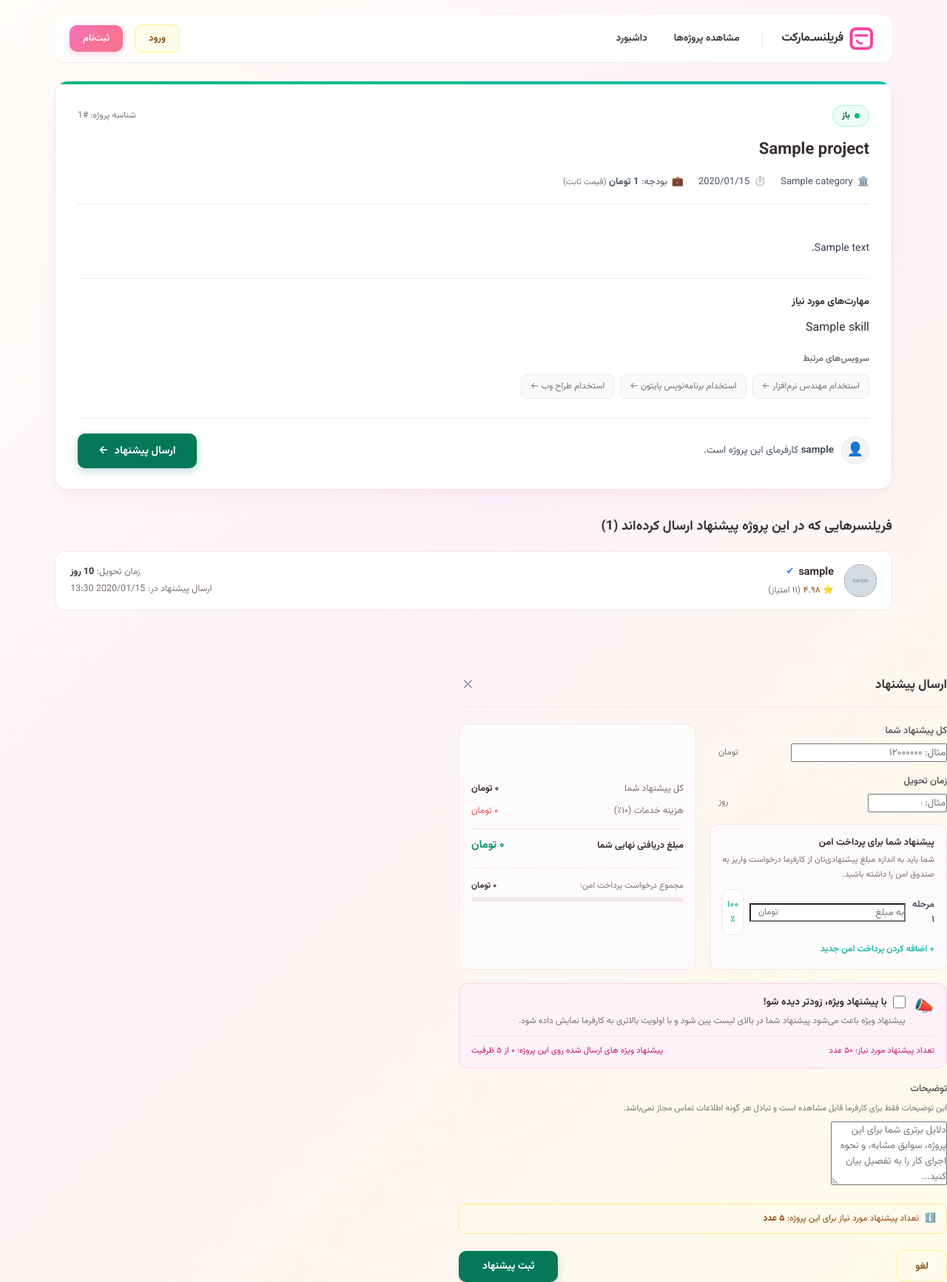
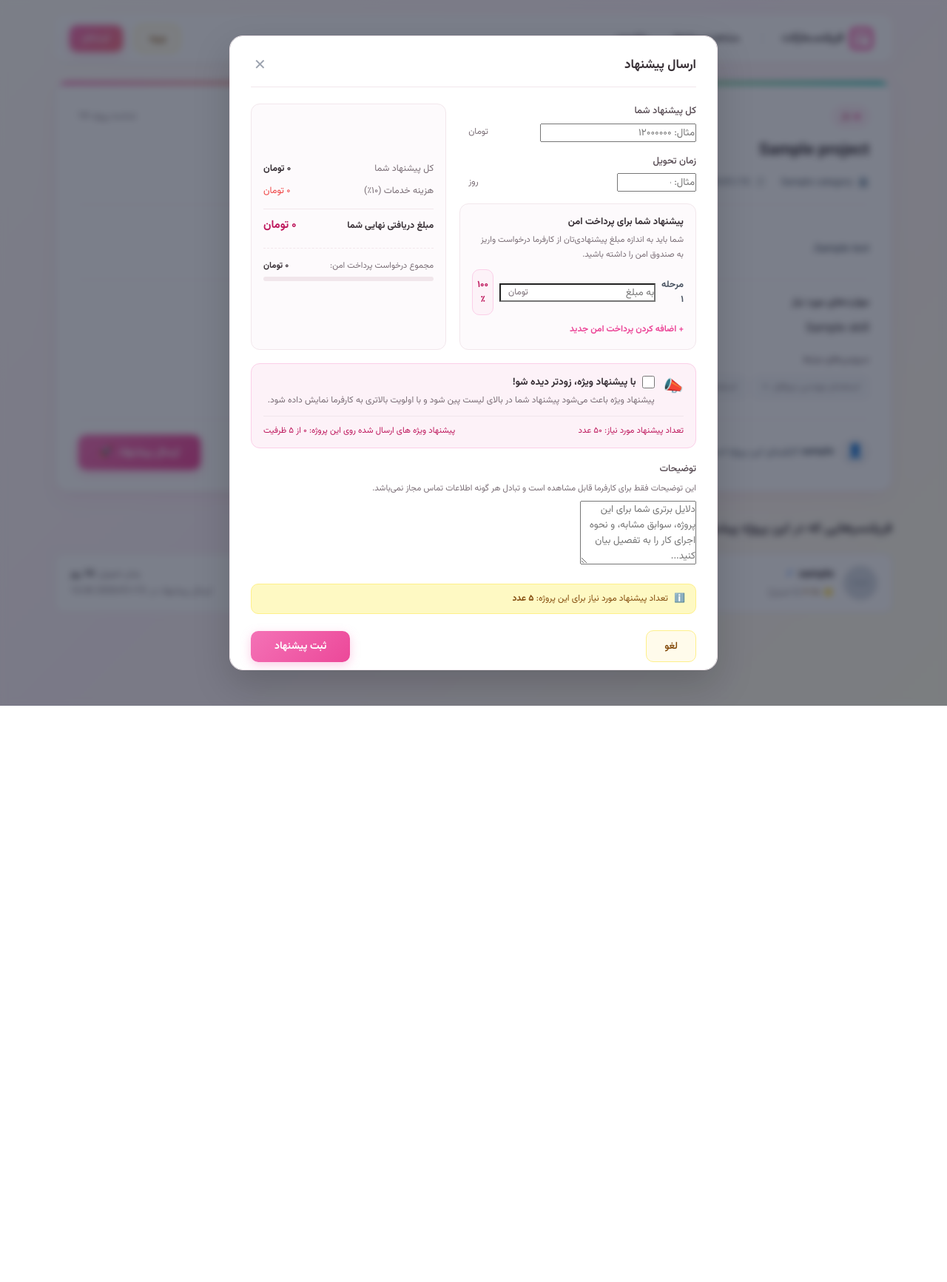
Before and after one commit to mhbmj/Freelance-Marketspace, a Django app: page /projects/1/ in a window 1280 px wide, after a click on "ارسال پیشنهاد 🚀". Shown: the whole page at 74% size. After the commit the page ends 954 px from the top, so only its background shows below. Run offline with Django 5.2, Linux system fonts and the light colour scheme; tables that the repository leaves empty hold one stand-in row (values such as "Sample post"); grey boxes marked "Sample" are stand-in pictures.

Commit message:
fix(ui): align project detail and proposal modal with pastel pink palette and fix centered modal overlay

```diff
--- a/static/css/style.css
+++ b/static/css/style.css
@@ -2424,8 +2424,8 @@ body {
 }
 
 .project-detail-top-bar {
-    height: 4px;
-    background: linear-gradient(90deg, #10b981 0%, var(--accent-teal) 100%);
+    height: 5px;
+    background: linear-gradient(90deg, var(--pastel-pink) 0%, var(--pastel-yellow) 50%, var(--accent-teal) 100%);
     width: 100%;
 }
 
@@ -2433,9 +2433,9 @@ body {
     display: inline-flex;
     align-items: center;
     gap: 6px;
-    background: #ecfdf5;
-    border: 1px solid #a7f3d0;
-    color: #065f46;
+    background: #fdf2f8;
+    border: 1px solid #fbcfe8;
+    color: #be185d;
     padding: 4px 12px;
     border-radius: 20px;
     font-size: 12px;
@@ -2446,7 +2446,7 @@ body {
     width: 7px;
     height: 7px;
     border-radius: 50%;
-    background: #10b981;
+    background: var(--pastel-pink-hover);
 }
 
 .project-detail-title {
@@ -2542,31 +2542,32 @@ body {
     display: inline-flex;
     align-items: center;
     gap: 8px;
-    background: #047857;
+    background: linear-gradient(135deg, var(--pastel-pink) 0%, var(--pastel-pink-hover) 100%);
     color: #ffffff;
-    border: none;
-    border-radius: 10px;
+    border: 1.5px solid var(--pastel-pink-border);
+    border-radius: 12px;
     padding: 12px 28px;
     font-size: 14.5px;
     font-weight: 700;
     cursor: pointer;
-    box-shadow: 0 4px 12px rgba(4, 120, 87, 0.25);
+    box-shadow: 0 4px 14px rgba(244, 114, 182, 0.35);
     transition: all 0.2s ease;
 }
 
 .btn-send-proposal:hover {
-    background: #065f46;
-    transform: translateY(-1px);
-    box-shadow: 0 6px 16px rgba(4, 120, 87, 0.35);
+    background: linear-gradient(135deg, var(--pastel-pink-hover) 0%, #db2777 100%);
+    transform: translateY(-2px);
+    box-shadow: 0 6px 18px rgba(244, 114, 182, 0.45);
+    color: #ffffff;
 }
 
 .btn-bid-submitted {
     display: inline-flex;
     align-items: center;
-    background: #ecfdf5;
-    color: #065f46;
-    border: 1.5px solid #a7f3d0;
-    border-radius: 10px;
+    background: #fdf2f8;
+    color: #be185d;
+    border: 1.5px solid #fbcfe8;
+    border-radius: 12px;
     padding: 11px 22px;
     font-size: 13.5px;
     font-weight: 700;
@@ -2606,12 +2607,56 @@ body {
     flex-shrink: 0;
 }
 
+/* Modal Backdrop Overlay (پاپ‌آپ سنتر شده و فیکس روی کل صفحه) */
+.modal-backdrop {
+    position: fixed !important;
+    top: 0 !important;
+    right: 0 !important;
+    bottom: 0 !important;
+    left: 0 !important;
+    width: 100vw !important;
+    height: 100vh !important;
+    background: rgba(15, 23, 42, 0.55) !important;
+    backdrop-filter: blur(5px) !important;
+    -webkit-backdrop-filter: blur(5px) !important;
+    z-index: 3000 !important;
+    display: none;
+    align-items: center !important;
+    justify-content: center !important;
+    padding: 20px !important;
+    box-sizing: border-box !important;
+    overflow-y: auto !important;
+}
+
+.modal-backdrop.open {
+    display: flex !important;
+}
+
 /* Proposal Modal Styles (Image 24) */
 .proposal-modal-card {
+    background: #ffffff !important;
+    border: 1.5px solid var(--border-card) !important;
+    border-radius: 18px !important;
+    box-shadow: 0 20px 50px rgba(0, 0, 0, 0.18) !important;
     max-width: 660px !important;
     width: 95% !important;
-    max-height: 90vh;
-    overflow-y: auto;
+    max-height: 90vh !important;
+    overflow-y: auto !important;
+    padding: 26px 28px !important;
+    position: relative !important;
+    margin: auto !important;
+    animation: modalPopIn 0.25s cubic-bezier(0.16, 1, 0.3, 1);
+}
+
+@keyframes modalPopIn {
+    from {
+        opacity: 0;
+        transform: translateY(20px) scale(0.97);
+    }
+    to {
+        opacity: 1;
+        transform: translateY(0) scale(1);
+    }
 }
 
 .proposal-modal-grid {
@@ -2678,17 +2723,19 @@ body {
     margin-bottom: 6px;
 }
 
-.btn-submit-green {
-    background: #047857;
+.btn-submit-green, .btn-submit-proposal {
+    background: linear-gradient(135deg, var(--pastel-pink) 0%, var(--pastel-pink-hover) 100%);
     color: #ffffff;
     border: none;
     border-radius: 10px;
     font-weight: 700;
     cursor: pointer;
-    box-shadow: 0 4px 12px rgba(4, 120, 87, 0.2);
+    box-shadow: 0 4px 14px rgba(244, 114, 182, 0.35);
     transition: all 0.2s ease;
 }
 
-.btn-submit-green:hover {
-    background: #065f46;
-}
+.btn-submit-green:hover, .btn-submit-proposal:hover {
+    background: linear-gradient(135deg, var(--pastel-pink-hover) 0%, #db2777 100%);
+    transform: translateY(-1px);
+    box-shadow: 0 6px 18px rgba(244, 114, 182, 0.45);
+}
--- a/templates/accounts/project_detail.html
+++ b/templates/accounts/project_detail.html
@@ -176,7 +176,7 @@
                     {% else %}
                         <button type="button" class="btn-send-proposal" onclick="openModal('proposal-modal')">
                             <span>ارسال پیشنهاد</span>
-                            <span>←</span>
+                            <span>🚀</span>
                         </button>
                     {% endif %}
                 </div>
@@ -299,12 +299,12 @@
                                 <input type="text" id="escrow_amount_display" class="form-control" placeholder="به مبلغ" readonly style="background: #ffffff;">
                                 <span class="input-suffix-tag">تومان</span>
                             </div>
-                            <div style="flex: 1; text-align: center; background: #ffffff; border: 1.5px solid var(--border-card); border-radius: 10px; padding: 10px 6px; font-weight: 700; color: var(--accent-teal);">
+                            <div style="flex: 1; text-align: center; background: #fdf2f8; border: 1.5px solid var(--pastel-pink-border); border-radius: 10px; padding: 10px 6px; font-weight: 700; color: #be185d;">
                                 ۱۰۰ ٪
                             </div>
                         </div>
 
-                        <a href="javascript:void(0)" onclick="alert('پرداخت امن مرحله‌ای در فاز بعدی فعال خواهد شد.')" style="display: inline-block; font-size: 12px; color: var(--accent-teal); font-weight: 700; text-decoration: none; margin-top: 10px;">
+                        <a href="javascript:void(0)" onclick="alert('پرداخت امن مرحله‌ای در فاز بعدی فعال خواهد شد.')" style="display: inline-block; font-size: 12px; color: var(--pastel-pink-hover); font-weight: 700; text-decoration: none; margin-top: 10px;">
                             + اضافه کردن پرداخت امن جدید
                         </a>
                     </div>
@@ -324,7 +324,7 @@
 
                     <div class="calc-row calc-row-highlight">
                         <span style="font-weight: 700; color: var(--text-main);">مبلغ دریافتی نهایی شما</span>
-                        <strong id="calc-net-receive" style="color: #059669; font-size: 15px;">۰ تومان</strong>
+                        <strong id="calc-net-receive" style="color: #be185d; font-size: 15px;">۰ تومان</strong>
                     </div>
 
                     <!-- نوار وضعیت و پیشرفت پرداخت امن -->
@@ -334,7 +334,7 @@
                             <strong id="calc-escrow-sum" style="color: var(--text-main);">۰ تومان</strong>
                         </div>
                         <div class="completion-bar-track" style="height: 6px;">
-                            <div class="completion-bar-fill" id="escrow-progress" style="width: 0%; background: var(--accent-teal);"></div>
+                            <div class="completion-bar-fill" id="escrow-progress" style="width: 0%; background: linear-gradient(90deg, var(--pastel-pink) 0%, var(--accent-teal) 100%);"></div>
                         </div>
                     </div>
                 </div>
@@ -373,7 +373,7 @@
             </div>
 
             <!-- باکس یادآوری سهمیه پیشنهاد -->
-            <div style="background: #fffbeb; border: 1px solid #fde68a; border-radius: 10px; padding: 10px 14px; font-size: 12px; color: #92400e; display: flex; align-items: center; gap: 8px; margin-bottom: 22px;">
+            <div style="background: var(--pastel-yellow-light); border: 1px solid var(--pastel-yellow-border); border-radius: 10px; padding: 10px 14px; font-size: 12px; color: #854d0e; display: flex; align-items: center; gap: 8px; margin-bottom: 22px;">
                 <span>ℹ️</span>
                 <span>تعداد پیشنهاد مورد نیاز برای این پروژه: <strong>۵ عدد</strong></span>
             </div>
@@ -383,7 +383,7 @@
                 <button type="button" class="btn-pink btn-outline-pink" style="width: auto; padding: 10px 24px; font-size: 13.5px;" onclick="closeModal('proposal-modal')">
                     لغو
                 </button>
-                <button type="submit" class="btn-submit-green" style="width: auto; padding: 10px 32px; font-size: 14px;">
+                <button type="submit" class="btn-submit-proposal" style="width: auto; padding: 10px 32px; font-size: 14px;">
                     ثبت پیشنهاد
                 </button>
             </div>
@@ -394,11 +394,19 @@
 <script>
 function openModal(id) {
     const m = document.getElementById(id);
-    if (m) { m.style.display = 'flex'; m.classList.add('open'); }
+    if (m) {
+        m.style.display = 'flex';
+        m.classList.add('open');
+        document.body.style.overflow = 'hidden';
+    }
 }
 function closeModal(id) {
     const m = document.getElementById(id);
-    if (m) { m.style.display = 'none'; m.classList.remove('open'); }
+    if (m) {
+        m.style.display = 'none';
+        m.classList.remove('open');
+        document.body.style.overflow = '';
+    }
 }
 
 function toggleProjectDescription() {
```
